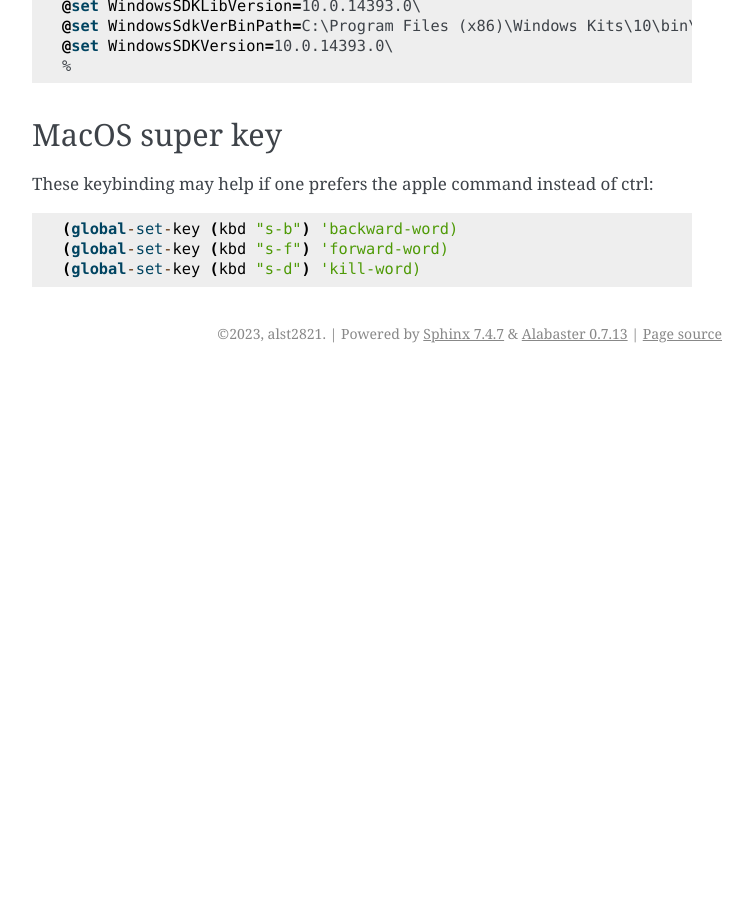
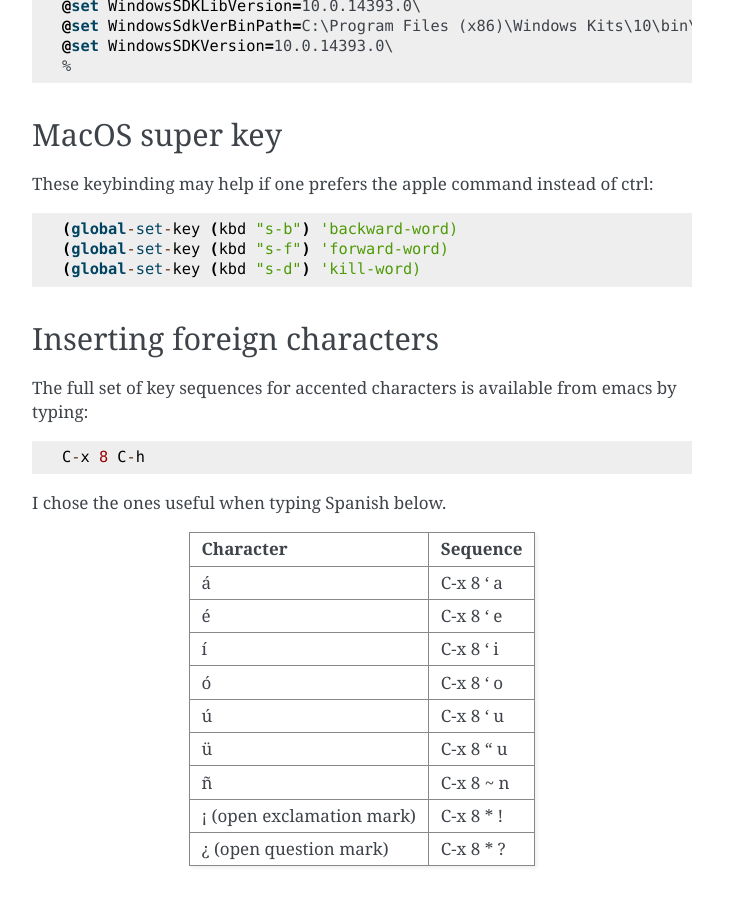
Before and after one commit to alst2821/puffer-fish, a Sphinx documentation site: the page built from doc/emacs.rst, in a window 1280 px wide and 900 px high, scrolled down 10004 px. Shown: the whole window, without its empty margins (388-1141 px from the left). Built offline with Sphinx 7.4.7, drawn with Linux system fonts in a browser that asks for light colours; before the commit the page ends 10377 px from its top, so only the background shows below that; some of the changed text lies outside the part shown.

Commit message:
add notes on accented characters

```diff
--- a/doc/emacs.rst
+++ b/doc/emacs.rst
@@ -499,3 +499,36 @@ These keybinding may help if one prefers the apple command instead of ctrl::
   (global-set-key (kbd "s-b") 'backward-word)
   (global-set-key (kbd "s-f") 'forward-word)
   (global-set-key (kbd "s-d") 'kill-word)
+
+Inserting foreign characters
+----------------------------
+
+The full set of key sequences for accented characters is available from emacs by typing::
+
+  C-x 8 C-h
+
+I chose the ones useful when typing Spanish below.
+
+.. list-table::
+   :header-rows: 1
+
+   * - Character
+     - Sequence
+   * - á
+     - C-x 8 ' a
+   * - é
+     - C-x 8 ' e
+   * - í
+     - C-x 8 ' i
+   * - ó
+     - C-x 8 ' o
+   * - ú
+     - C-x 8 ' u
+   * - ü
+     - C-x 8 " u
+   * - ñ
+     - C-x 8 ~ n
+   * - ¡ (open exclamation mark)
+     - C-x 8 * !
+   * - ¿ (open question mark)
+     - C-x 8 * ?
```
